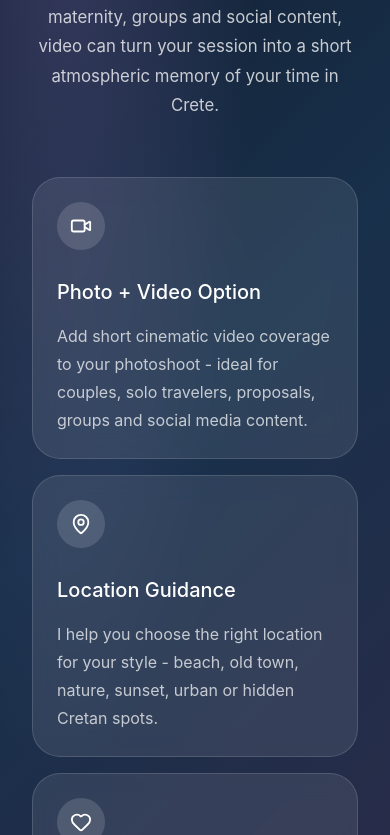
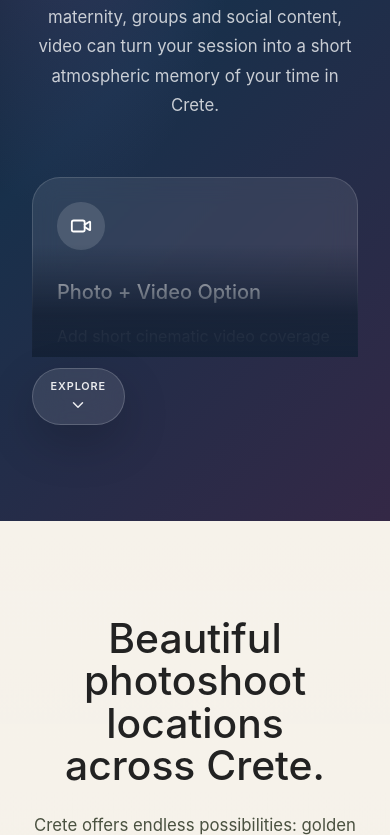
Before and after one commit to gkekon/light-of-crete, a React (Vite) app: page / in a window 390 px wide. Shown: the part 4669-5504 px from the top of the page. Built offline with nearby package versions, Linux system fonts and the light colour scheme.

Commit message:
Add mobile expandable sections

```diff
--- a/src/App.jsx
+++ b/src/App.jsx
@@ -3,6 +3,7 @@ import { AnimatePresence, motion } from 'framer-motion';
 import {
   ArrowRight,
   Check,
+  ChevronDown,
   Heart,
   Image,
   MapPin,
@@ -89,6 +90,35 @@ function SectionIntro({ eyebrow, title, children, light = false }) {
         </p>
       )}
     </motion.div>
+  );
+}
+
+function MobileExpandable({
+  children,
+  collapsedHeight = 320,
+  label = 'Explore',
+  tone = 'light',
+}) {
+  const [isExpanded, setIsExpanded] = useState(false);
+
+  return (
+    <div
+      className={`mobile-expand ${isExpanded ? 'is-expanded' : ''} ${
+        tone === 'dark' ? 'mobile-expand-dark' : ''
+      }`}
+      style={{ '--collapsed-height': `${collapsedHeight}px` }}
+    >
+      <div className="mobile-expand-content">{children}</div>
+      <button
+        type="button"
+        className="mobile-expand-toggle"
+        aria-expanded={isExpanded}
+        onClick={() => setIsExpanded((current) => !current)}
+      >
+        <span>{isExpanded ? 'Close' : label}</span>
+        <ChevronDown size={18} aria-hidden="true" />
+      </button>
+    </div>
   );
 }
 
@@ -394,6 +424,7 @@ function PhotoVideo() {
           {photoVideoSection.text}
         </SectionIntro>
 
+        <MobileExpandable collapsedHeight={230} tone="dark">
           <div className="mt-14 grid gap-4 sm:grid-cols-2 lg:grid-cols-4">
             {photoVideoSection.features.map((card, index) => {
               const Icon = iconRegistry[card.icon] ?? Sparkles;
@@ -416,6 +447,7 @@ function PhotoVideo() {
               );
             })}
           </div>
+        </MobileExpandable>
       </div>
     </section>
   );
@@ -427,6 +459,7 @@ function Locations() {
       <div className="section-shell">
         <SectionIntro title={locationsSection.title}>{locationsSection.text}</SectionIntro>
 
+        <MobileExpandable collapsedHeight={190}>
           <motion.div
             variants={fadeUp}
             initial="hidden"
@@ -444,6 +477,7 @@ function Locations() {
               </span>
             ))}
           </motion.div>
+        </MobileExpandable>
       </div>
     </section>
   );
@@ -489,6 +523,7 @@ function Options() {
     <section className="bg-[#F8F5EF] px-4 py-24 sm:py-32">
       <div className="section-shell">
         <SectionIntro title={packagesSection.title} />
+        <MobileExpandable collapsedHeight={520}>
           <div className="mt-14 grid gap-4 md:grid-cols-2 lg:grid-cols-4">
             {packagesSection.packages.map((option, index) => (
               <motion.article
@@ -516,6 +551,7 @@ function Options() {
               </motion.article>
             ))}
           </div>
+        </MobileExpandable>
       </div>
     </section>
   );
--- a/src/styles.css
+++ b/src/styles.css
@@ -259,6 +259,10 @@ select {
   break-inside: avoid;
 }
 
+.mobile-expand-toggle {
+  display: none;
+}
+
 .field {
   width: 100%;
   border-radius: 22px;
@@ -283,6 +287,114 @@ select {
   color: rgba(34, 34, 34, 0.48);
 }
 
+@media (max-width: 767px) {
+  .mobile-expand {
+    position: relative;
+  }
+
+  .mobile-expand-content {
+    max-height: var(--collapsed-height);
+    overflow: hidden;
+    transition: max-height 520ms ease;
+  }
+
+  .mobile-expand::after {
+    position: absolute;
+    right: 0;
+    bottom: 4.25rem;
+    left: 0;
+    height: 7rem;
+    content: "";
+    pointer-events: none;
+    background: linear-gradient(
+      180deg,
+      rgba(248, 245, 239, 0),
+      rgba(248, 245, 239, 0.94) 68%,
+      #f8f5ef
+    );
+    opacity: 1;
+    transition: opacity 260ms ease;
+  }
+
+  .mobile-expand-dark::after {
+    background: linear-gradient(
+      180deg,
+      rgba(16, 24, 39, 0),
+      rgba(20, 32, 52, 0.88) 62%,
+      rgba(21, 34, 55, 0.98)
+    );
+  }
+
+  .mobile-expand.is-expanded .mobile-expand-content {
+    max-height: 3200px;
+  }
+
+  .mobile-expand.is-expanded::after {
+    opacity: 0;
+  }
+
+  .mobile-expand-toggle {
+    position: relative;
+    z-index: 1;
+    display: inline-flex;
+    flex-direction: column;
+    align-items: center;
+    justify-content: center;
+    gap: 0.25rem;
+    min-width: 5.5rem;
+    margin: 1.1rem auto 0;
+    padding: 0.72rem 1.1rem 0.64rem;
+    border: 1px solid rgba(74, 81, 64, 0.14);
+    border-radius: 999px;
+    color: #4a5140;
+    background: rgba(255, 255, 255, 0.66);
+    box-shadow: 0 16px 42px rgba(74, 81, 64, 0.12);
+    backdrop-filter: blur(16px);
+    -webkit-backdrop-filter: blur(16px);
+    transition:
+      transform 180ms ease,
+      border-color 180ms ease,
+      background 180ms ease;
+  }
+
+  .mobile-expand-toggle:hover,
+  .mobile-expand-toggle:focus-visible {
+    border-color: rgba(184, 155, 100, 0.42);
+    background: rgba(255, 255, 255, 0.82);
+    outline: none;
+    transform: translateY(-1px);
+  }
+
+  .mobile-expand-toggle span {
+    font-size: 0.68rem;
+    font-weight: 600;
+    line-height: 1;
+    letter-spacing: 0.08em;
+    text-transform: uppercase;
+  }
+
+  .mobile-expand-toggle svg {
+    transition: transform 260ms ease;
+  }
+
+  .mobile-expand.is-expanded .mobile-expand-toggle svg {
+    transform: rotate(180deg);
+  }
+
+  .mobile-expand-dark .mobile-expand-toggle {
+    border-color: rgba(255, 255, 255, 0.18);
+    color: rgba(255, 255, 255, 0.9);
+    background: rgba(255, 255, 255, 0.1);
+    box-shadow: 0 18px 48px rgba(0, 0, 0, 0.18);
+  }
+
+  .mobile-expand-dark .mobile-expand-toggle:hover,
+  .mobile-expand-dark .mobile-expand-toggle:focus-visible {
+    border-color: rgba(255, 255, 255, 0.32);
+    background: rgba(255, 255, 255, 0.16);
+  }
+}
+
 @media (prefers-reduced-motion: reduce) {
   *,
   *::before,
```
Lines whose indentation alone changed are shown as unchanged.
